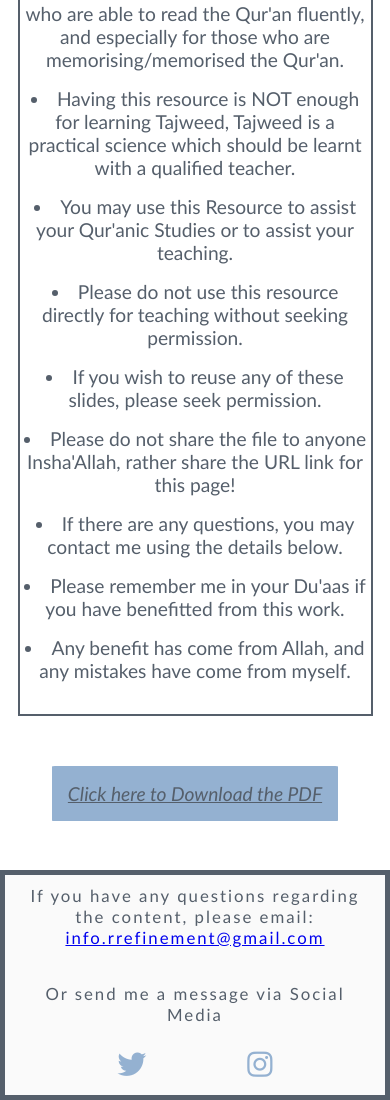
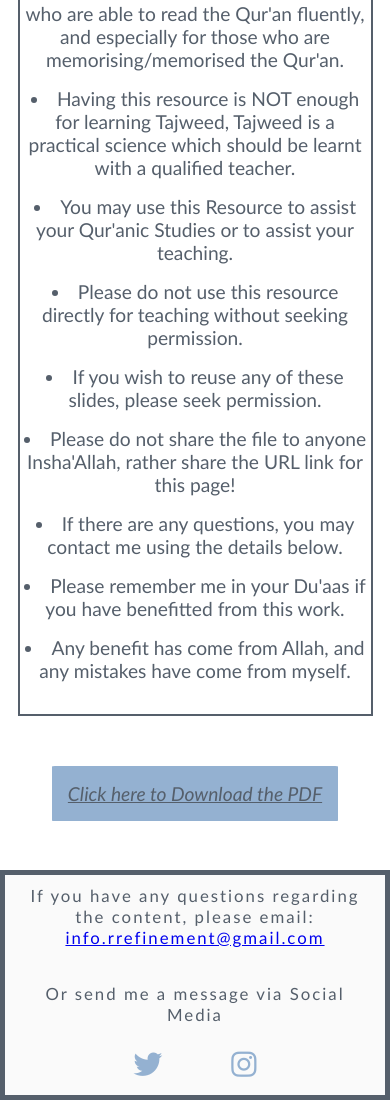
Before and after one commit to uzairs786/Tajweed-Resource, a plain HTML site: page index.html in a window 390 px wide and 1743 px high. Shown: the part 643-1743 px from the top of the page. Drawn offline with Linux system fonts and the light colour scheme.

Commit message:
edit responsive design

```diff
--- a/assets/css/style.css
+++ b/assets/css/style.css
@@ -137,13 +137,13 @@ li > a {
     }
 }
 
-@media screen and (max-width: 400px) {
+@media screen and (max-width: 600px) {
     .link > a {
         width: 60%;
         font-size: 80%;
     }
 
     .social-media li {
-        margin: 3rem;
+        margin: 2rem;
     }
 }
```
